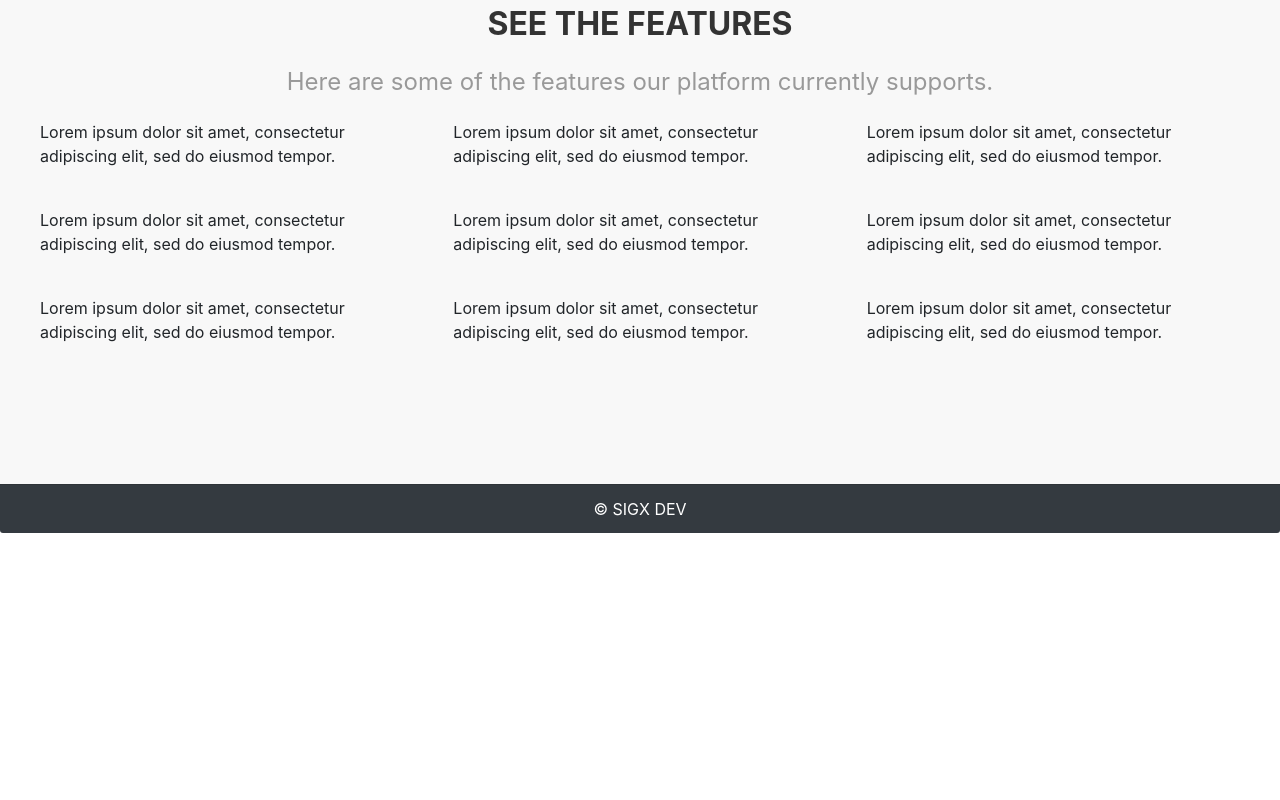
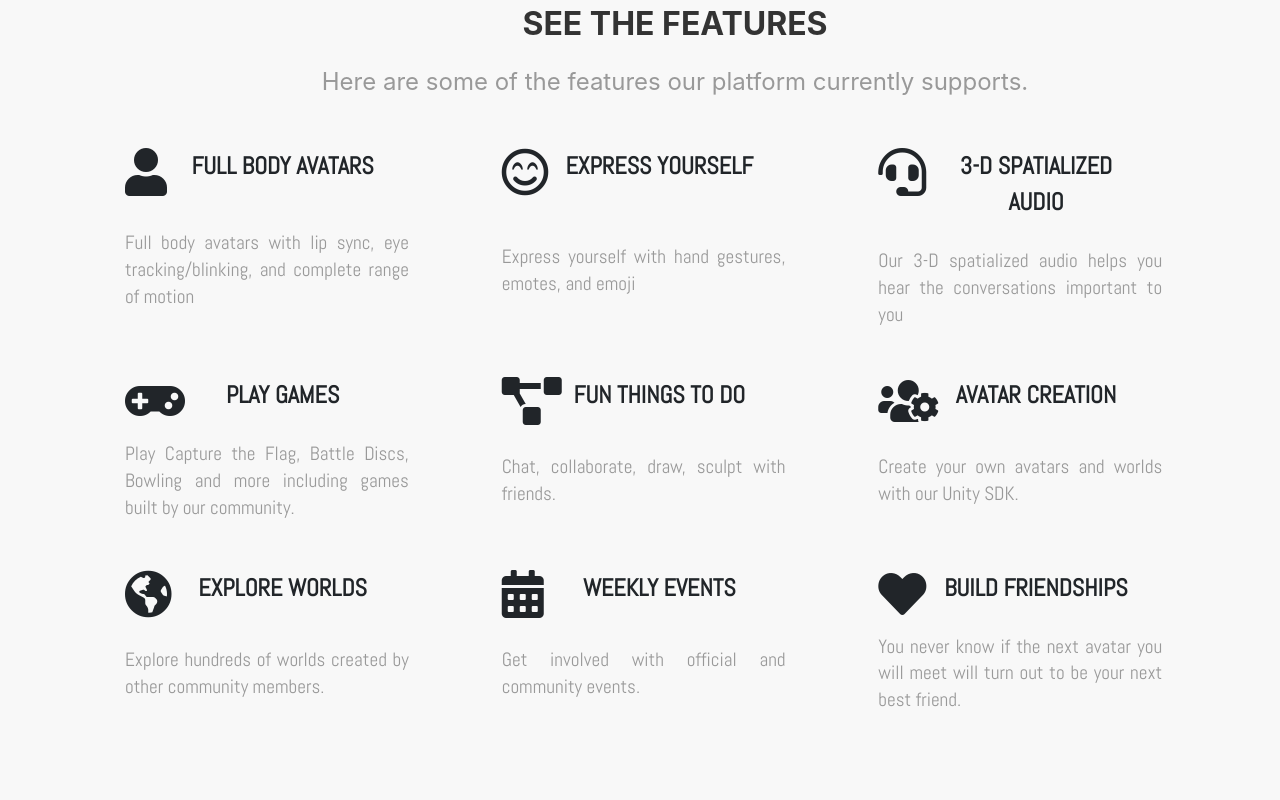
Before and after one commit to SIGX-SENPAI/Angular-VRChat, an Angular app: page / in a window 1280 px wide. Shown: the part 1060-1860 px from the top of the page. Before the commit the page ends 1593 px from the top, so only its background shows below. Built offline with nearby package versions, Linux system fonts and the light colour scheme; a web font is replaced by a local one.

Commit message:
third day, second commit

```diff
--- a/src/app/components/features/features.component.css
+++ b/src/app/components/features/features.component.css
@@ -0,0 +1,9 @@
+.font-icon-title{
+  font-family: Abel;
+  font-size: 1.5rem;
+}
+
+.font-icon-para{
+  font-family: Abel;
+  font-size: 1.2rem;
+}
--- a/src/app/components/features/features.component.html
+++ b/src/app/components/features/features.component.html
@@ -1,40 +1,151 @@
 <div class="uk-section uk-section-large uk-section-muted">
-  <div class="uk-container">
+  <div class="uk-container uk-margin-large-left">
 
     <h2 class="text-center uk-text-bolder uk-text-xlarge">SEE THE FEATURES</h2>
-    <h5 class="uk-text-meta uk-text-large uk-text-center mt-0">Here are some of the features our platform currently
+    <h5 class="uk-text-meta uk-text-large uk-text-center mt-0 mb-5">Here are some of the features our platform currently
       supports.</h5>
-    <div class="row uk-grid-match uk-child-width-1-3@m" uk-grid>
-      <div class="col">
-        <p>Lorem ipsum dolor sit amet, consectetur adipiscing elit, sed do eiusmod tempor.</p>
+    <div class="container">
+      <div class="row uk-grid-match uk-child-width-1-3@m">
+        <div class="col">
+          <div class="row">
+            <div class="col-2">
+              <i class="fas fa-user fa-3x ml-0"></i>
+            </div>
+            <div class="col-7">
+              <p class="font-weight-bold font-icon-title text-center">FULL BODY AVATARS</p>
+            </div>
+          </div>
+          <div class="row mt-2">
+            <div class="col-10">
+              <p class="uk-text-meta font-icon-para uk-text-justify mb-5">Full body avatars with lip sync, eye
+                tracking/blinking, and complete range of motion</p>
+            </div>
+          </div>
+        </div>
+        <div class="col">
+          <div class="row">
+            <div class="col-2">
+              <i class="far fa-smile-beam fa-3x"></i>
+            </div>
+            <div class="col-7">
+              <p class="font-weight-bold font-icon-title text-center">EXPRESS YOURSELF</p>
+            </div>
+          </div>
+          <div class="row mt-2">
+            <div class="col-10">
+              <p class="uk-text-meta font-icon-para uk-text-justify mb-5">Express yourself with hand gestures, emotes, and emoji</p>
+            </div>
+          </div>
+        </div>
+        <div class="col">
+          <div class="row">
+            <div class="col-2">
+              <i class="fas fa-headset fa-3x"></i>
+            </div>
+            <div class="col-7">
+              <p class="font-weight-bold font-icon-title text-center">3-D SPATIALIZED AUDIO</p>
+            </div>
+          </div>
+          <div class="row mt-2">
+            <div class="col-10">
+              <p class="uk-text-meta font-icon-para uk-text-justify mb-5">Our 3-D spatialized audio helps you hear the conversations important to you</p>
+            </div>
+          </div>
+        </div>
       </div>
-      <div class="col">
-        <p>Lorem ipsum dolor sit amet, consectetur adipiscing elit, sed do eiusmod tempor.</p>
+      <div class="row uk-grid-match uk-child-width-1-3@m">
+        <div class="col">
+          <div class="row">
+            <div class="col-2">
+              <i class="fas fa-gamepad fa-3x"></i>
+            </div>
+            <div class="col-7">
+              <p class="font-weight-bold font-icon-title text-center">PLAY GAMES</p>
+            </div>
+          </div>
+          <div class="row mt-2">
+            <div class="col-10">
+              <p class="uk-text-meta font-icon-para uk-text-justify mb-5">Play Capture the Flag, Battle Discs, Bowling and more including games built by our community.</p>
+            </div>
+          </div>
+        </div>
+        <div class="col">
+          <div class="row">
+            <div class="col-2">
+              <i class="fas fa-project-diagram fa-3x"></i>
+            </div>
+            <div class="col-7">
+              <p class="font-weight-bold font-icon-title text-center">FUN THINGS TO DO</p>
+            </div>
+          </div>
+          <div class="row mt-2">
+            <div class="col-10">
+              <p class="uk-text-meta font-icon-para uk-text-justify mb-5">Chat, collaborate, draw, sculpt with friends.</p>
+            </div>
+          </div>
+        </div>
+        <div class="col">
+          <div class="row">
+            <div class="col-2">
+              <i class="fas fa-users-cog fa-3x"></i>
+            </div>
+            <div class="col-7">
+              <p class="font-weight-bold font-icon-title text-center">AVATAR CREATION</p>
+            </div>
+          </div>
+          <div class="row mt-2">
+            <div class="col-10">
+              <p class="uk-text-meta font-icon-para uk-text-justify mb-5">Create your own avatars and worlds with our Unity SDK.</p>
+            </div>
+          </div>
+        </div>
       </div>
-      <div class="col">
-        <p>Lorem ipsum dolor sit amet, consectetur adipiscing elit, sed do eiusmod tempor.</p>
-      </div>
-    </div>
-    <div class="row uk-grid-match uk-child-width-1-3@m" uk-grid>
-      <div class="col">
-        <p>Lorem ipsum dolor sit amet, consectetur adipiscing elit, sed do eiusmod tempor.</p>
-      </div>
-      <div class="col">
-        <p>Lorem ipsum dolor sit amet, consectetur adipiscing elit, sed do eiusmod tempor.</p>
-      </div>
-      <div class="col">
-        <p>Lorem ipsum dolor sit amet, consectetur adipiscing elit, sed do eiusmod tempor.</p>
-      </div>
-    </div>
-    <div class="row uk-grid-match uk-child-width-1-3@m" uk-grid>
-      <div class="col">
-        <p>Lorem ipsum dolor sit amet, consectetur adipiscing elit, sed do eiusmod tempor.</p>
-      </div>
-      <div class="col">
-        <p>Lorem ipsum dolor sit amet, consectetur adipiscing elit, sed do eiusmod tempor.</p>
-      </div>
-      <div class="col">
-        <p>Lorem ipsum dolor sit amet, consectetur adipiscing elit, sed do eiusmod tempor.</p>
+      <div class="row uk-grid-match uk-child-width-1-3@m">
+        <div class="col">
+          <div class="row">
+            <div class="col-2">
+              <i class="fas fa-globe-americas fa-3x"></i>
+            </div>
+            <div class="col-7">
+              <p class="font-weight-bold font-icon-title text-center">EXPLORE WORLDS</p>
+            </div>
+          </div>
+          <div class="row mt-2">
+            <div class="col-10">
+              <p class="uk-text-meta font-icon-para uk-text-justify mb-5">Explore hundreds of worlds created by other community members.</p>
+            </div>
+          </div>
+        </div>
+        <div class="col">
+          <div class="row">
+            <div class="col-2">
+              <i class="fas fa-calendar-alt fa-3x"></i>
+            </div>
+            <div class="col-7">
+              <p class="font-weight-bold font-icon-title text-center">WEEKLY EVENTS</p>
+            </div>
+          </div>
+          <div class="row mt-2">
+            <div class="col-10">
+              <p class="uk-text-meta font-icon-para uk-text-justify mb-5">Get involved with official and community events.</p>
+            </div>
+          </div>
+        </div>
+        <div class="col">
+          <div class="row">
+            <div class="col-2">
+              <i class="fas fa-heart fa-3x"></i>
+            </div>
+            <div class="col-7">
+              <p class="font-weight-bold font-icon-title text-center">BUILD FRIENDSHIPS</p>
+            </div>
+          </div>
+          <div class="row mt-2">
+            <div class="col-10">
+              <p class="uk-text-meta font-icon-para uk-text-justify mb-5">You never know if the next avatar you will meet will turn out to be your next best friend.</p>
+            </div>
+          </div>
+        </div>
       </div>
     </div>
   </div>
```
